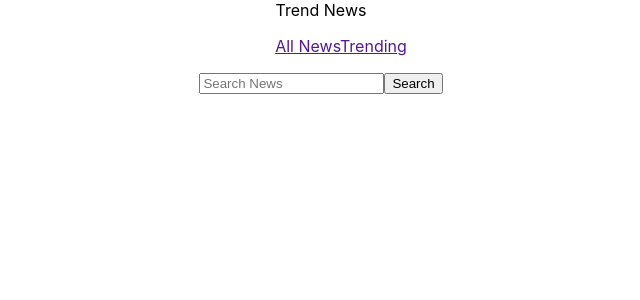
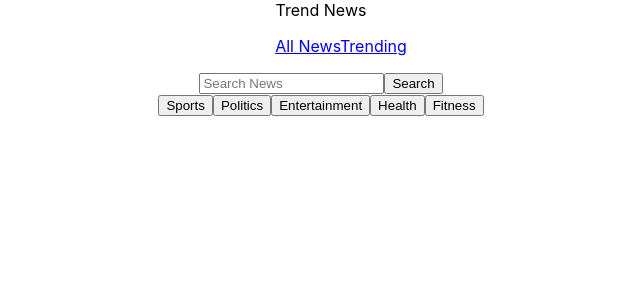
Before and after one commit to EMMMABK/NewsApi, a React (Create React App) app: page / in a window 1280 px wide. Shown: the top 300 px of the page, without its empty margins (319-959 px from the left). Built offline with nearby package versions, Linux system fonts and the light colour scheme.

Commit message:
add Templeate 2

```diff
--- a/src/components/Newsapp.jsx
+++ b/src/components/Newsapp.jsx
@@ -4,16 +4,28 @@ const Newsapp = () => {
   return (
     <div>
       <nav>
-        <div className="">Trend News</div>
+        <div className="trend_news">Trend News</div>
         <ul>
-            <a href="">All News</a>
-            <a href="">Trending</a>
+            <a href="#">All News</a>
+            <a href="#">Trending</a>
         </ul>
         <div className="searchBar">
             <input type="text" placeholder='Search News'/>
             <button>Search</button>
         </div>
       </nav>
+
+      <div className="categoryBtn">
+        <button>Sports</button>
+        <button>Politics</button>
+        <button>Entertainment</button>
+        <button>Health</button>
+        <button>Fitness</button>
+      </div>
+
+      <div className="">
+
+      </div>
     </div>
   )
 }
```
